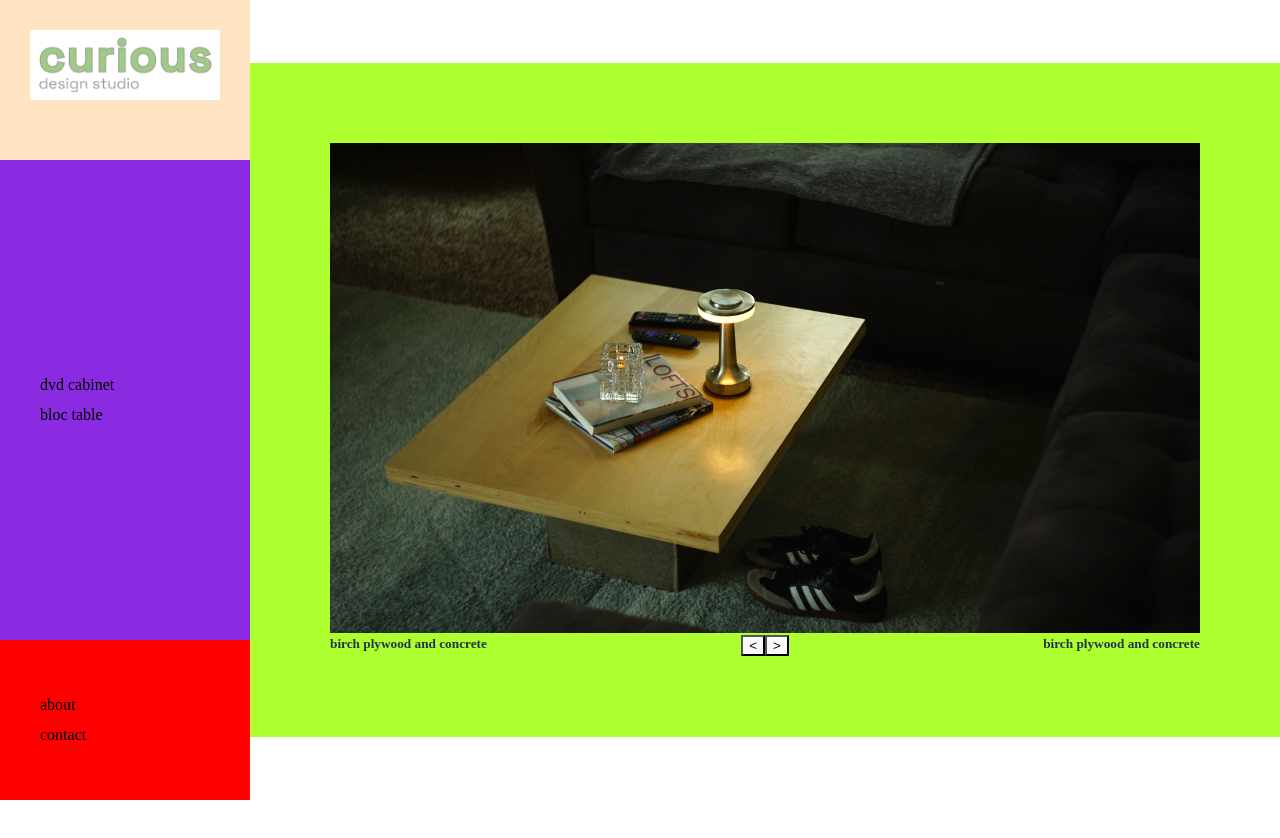
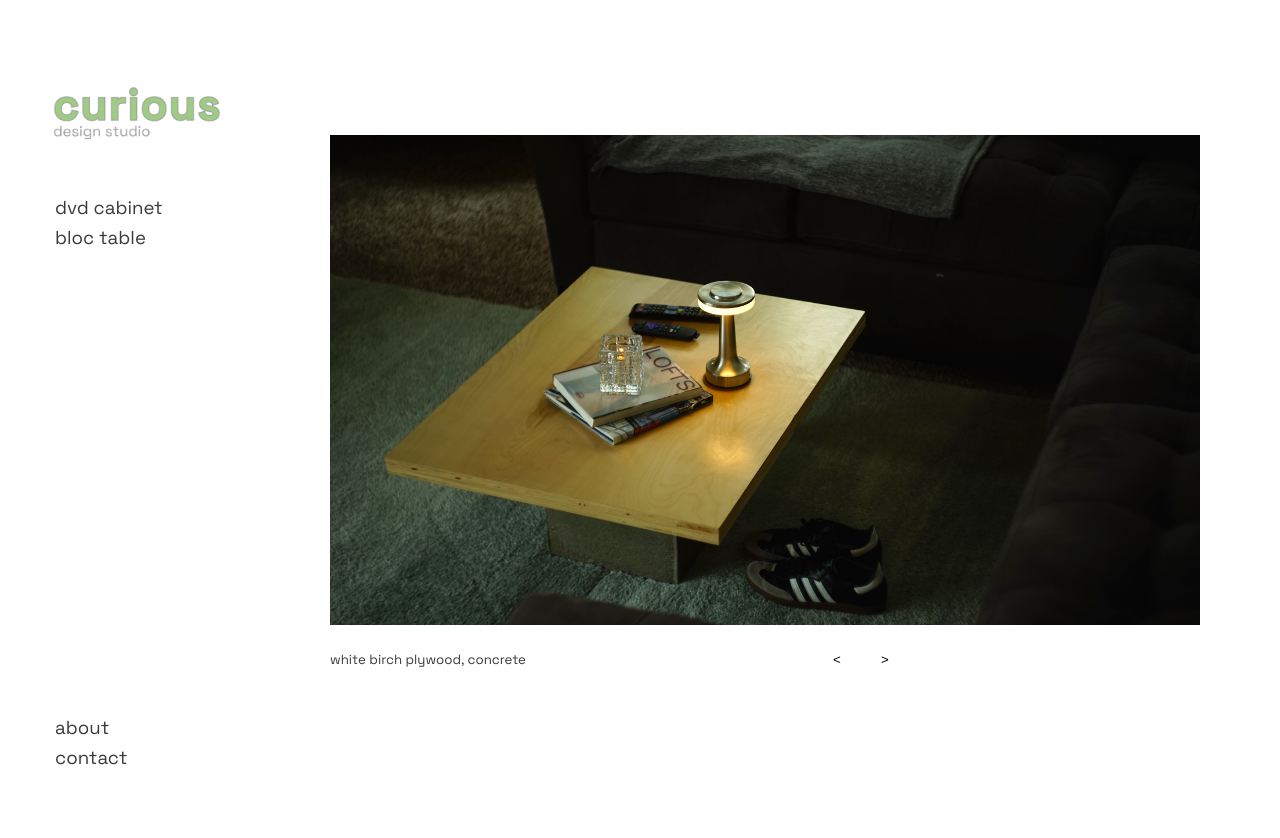
Before and after one commit to ecolijah/curious-design, a Vue app: page / in a window 1280 px wide. Shown: the top 838 px of the page. Before the commit the page ends 800 px from the top, so only its background shows below. Built offline with nearby package versions, Linux system fonts and the light colour scheme.

Commit message:
goodnight

```diff
--- a/index.html
+++ b/index.html
@@ -3,6 +3,8 @@
   <head>
     <meta charset="UTF-8" />
     <link rel="icon" type="image/svg+xml" href="/vite.svg" />
+    <link rel="stylesheet" href="https://fonts.googleapis.com/css2?family=Space+Grotesk:wght@400;500;600;700&display=swap">
+
     <meta name="viewport" content="width=device-width, initial-scale=1.0" />
     <title>curious design</title>
   </head>
--- a/src/components/Controller.vue
+++ b/src/components/Controller.vue
@@ -109,14 +109,19 @@ function toggleView(option) {
         /* background-color: lightgreen; */
 
         min-width: 250px;
-        justify-content: flex-start;
+        /* justify-content: flex-end; */
     }
 
     .logo {
 
-        background-color: bisque;
+        /* background-color: bisque; */
         padding: 30px;
-        height: 20vh;
+        padding-left: 45px;
+        padding-top: 80px;
+
+        height: 15vh;
+        min-height: 70px;
+        min-width: 183px;
 
     }
 
@@ -128,18 +133,23 @@ function toggleView(option) {
 
     .buttons {
         display: flex;
-        min-height: 60vh;
+        min-height: 65vh;
         justify-content: flex-start;
-        align-items: center;
-        background-color: blueviolet;
+        align-items: flex-start;
+        padding-left: 15px;
+        /* background-color: blueviolet; */
+
+
     }
 
     .buttons-2 {
         min-height: 20vh;
         display: flex;
         justify-content: flex-start;
-        align-items: center;
-        background-color: red;
+        align-items: flex-start;
+        padding-left: 15px;
+
+        /* background-color: red; */
     }
 
     .content {
@@ -154,7 +164,8 @@ function toggleView(option) {
         flex-direction: column;
     }
     button {
-        width: 100px;
+        /* width: 100px; */
+        display: flex;
         height: 30px;
         background: none; /* Removes background color */
         border: none; /* Removes border */
@@ -162,10 +173,11 @@ function toggleView(option) {
         margin: 0; /* Removes margin */
         cursor: pointer; /* Adds pointer cursor */
         text-align: left; /* Aligns text to the left */
-        font-size: 1em;
-        font-weight: 500;
+        font-size: 14pt;
+        font-weight: 400;
         font-family: inherit;
         cursor: pointer;
+        color: #3a3a3a;
     }
 
 </style>
--- a/src/components/pieces/BlocTable.vue
+++ b/src/components/pieces/BlocTable.vue
@@ -39,16 +39,16 @@ function traverse(option) {
 
 
         <div class="nav">
-            <h5>birch plywood and concrete</h5>
+            <h5>white birch plywood, concrete</h5>
 
             <div>
                 <button @click="traverse(1)"><</button>
                 <button @click="traverse(0)">></button>
             </div>
 
-            <div>
-                <h5>birch plywood and concrete</h5>
-            </div>
+            <!-- <div>
+                <h5>white birch plywood, concrete</h5>
+            </div> -->
 
 
         </div>
@@ -63,7 +63,7 @@ function traverse(option) {
 
         display:  flex;
         flex-direction: column;
-        background-color: greenyellow;
+        /* background-color: greenyellow; */
         padding: 80px;
 
     }
@@ -79,10 +79,19 @@ function traverse(option) {
     }
     .nav {
         display: flex;
-        justify-content: space-between;
-        align-items: center;
+        justify-content: flex-start;
+        align-items: baseline;
         /* background-color: blue; */
-        height: 3vh;
+        height: 5vh;
+        color: #3a3a3a;
+
+        gap: 33%;
+    }
+
+    h5 {
+        font-weight: 400;
+        font-size: 10pt;
+        color: #3a3a3a;
     }
 
     img {
@@ -92,5 +101,12 @@ function traverse(option) {
 
     }
 
+    button {
+        background: none; /* Removes background color */
+        border: none; /* Removes border */
+        padding: 20px; /* Removes padding */
+        margin: 0; /* Removes margin */
+        cursor: pointer; /* Adds pointer cursor */
+    }
 
 </style>
--- a/src/style.css
+++ b/src/style.css
@@ -15,6 +15,7 @@
   -moz-osx-font-smoothing: grayscale;
 }
 body {
+  font-family: 'Space Grotesk', sans-serif;
   min-width: 640px;
   min-height: 640px;
   margin: 0 auto;
```
